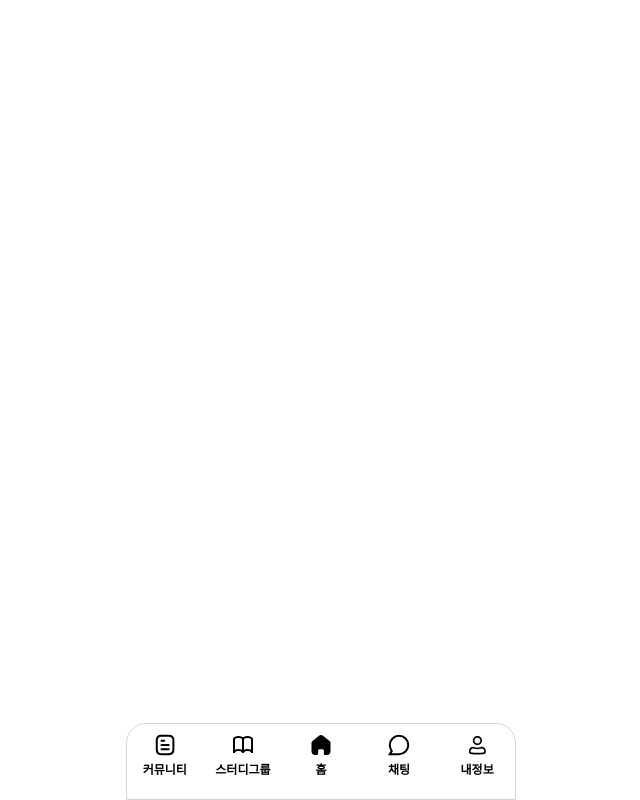
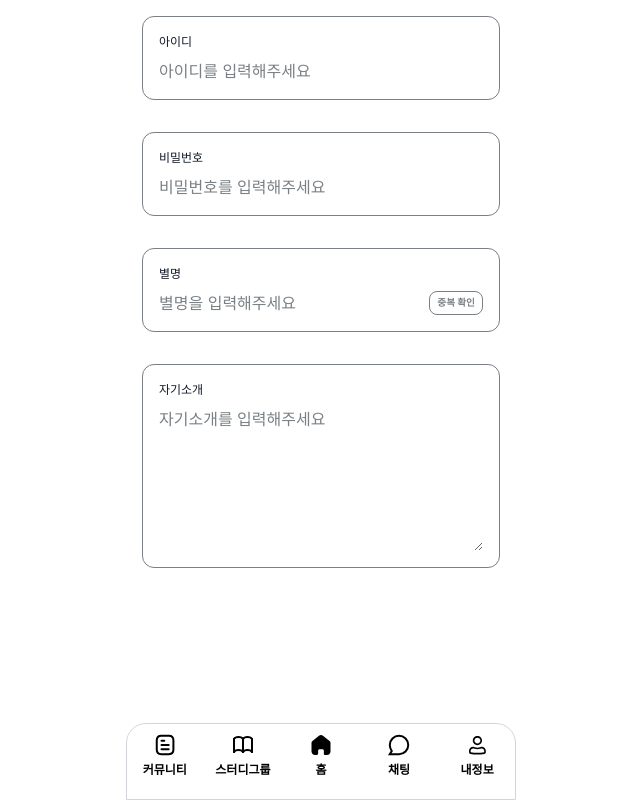
Before and after one commit to St-rdy/Front, a React (Vite) app: page / in a window 1280 px wide. Shown: the whole page, without its empty margins (319-959 px from the left). Built offline with nearby package versions, Linux system fonts and the light colour scheme; a web font is replaced by a local one.

Commit message:
[FRONTEND-19] Input 요소 파라미터 추가 - type, multiline rightAction 등
Signed-off-by: lee0806 <leeseh0806@gmail.com>

```diff
--- a/src/App.tsx
+++ b/src/App.tsx
@@ -1,8 +1,40 @@
-import Footer from './layouts/footer/footer'
+import Footer from './layouts/Footer/Footer'
+import { Input } from './components/Input'
 
 function App() {
   return (
     <>
+      <Input
+        label="아이디"
+        placeholder="아이디를 입력해주세요"
+        type="text"
+        multiline={false}
+      />
+      <Input
+        label="비밀번호"
+        placeholder="비밀번호를 입력해주세요"
+        type="password"
+        multiline={false}
+      />
+      <Input
+        label="별명"
+        placeholder="별명을 입력해주세요"
+        type="text"
+        rightAction={{
+          label: '중복 확인',
+          onClick: () => {
+            alert('중복 확인 버튼 클릭됨')
+          },
+        }}
+        multiline={false}
+      />
+      <Input
+        label="자기소개"
+        placeholder="자기소개를 입력해주세요"
+        type="text"
+        size="lg"
+        multiline={true}
+      />
       <Footer />
     </>
   )
--- a/src/components/Input/Input.css
+++ b/src/components/Input/Input.css
@@ -4,7 +4,10 @@
   display: flex;
   flex-direction: column;
   gap: var(--spacing-8);
-  width: 100%;
+  border: 1px solid var(--color-gray-500);
+  border-radius: var(--spacing-12);
+  padding: var(--spacing-main-padding);
+  margin: var(--spacing-main-padding);
 }
 
 .input-container label {
@@ -14,7 +17,6 @@
 }
 
 .input-wrapper {
-  position: relative; /* 버튼과 글자 위치를 절대 위치로 조정 */
   display: flex;
   align-items: center;
   gap: var(--spacing-8);
@@ -22,19 +24,32 @@
 
 .input {
   width: 100%;
-  padding: var(--spacing-main-padding);
   font-size: var(--font-size-button);
-  color: var(--color-gray-300);
+  color: var(--color-gray-500);
   background-color: var(--color-bg-primary);
-  border: 1px solid var(--color-gray-300);
-  border-radius: var(--spacing-12);
+}
+
+.input-lg {
+  height: 9rem;
+  display: flex;
+  flex-direction: column;
+  vertical-align: top;
+}
+.input-lg::placeholder {
+  vertical-align: top;
 }
 
 .input::placeholder {
-  color: var(--color-gray-300);
+  color: var(--color-gray-500);
 }
 
-.input:focus {
-  border-color: var(--color-primary);
-  box-shadow: 0 0 0 3px rgba(0, 123, 255, 0.1);
+.input-action-button {
+  font-size: 0.6rem;
+  width: 4rem;
+  color: var(--color-gray-500);
+  font-weight: var(--font-weight-bold);
+  cursor: pointer;
+  padding: var(--spacing-4);
+  border: 0.5px solid var(--color-gray-500);
+  border-radius: var(--spacing-8);
 }
--- a/src/components/Input/Input.tsx
+++ b/src/components/Input/Input.tsx
@@ -1,15 +1,20 @@
 // Input.tsx
 
 // forwardRef를 사용하여 부모 컴포넌트에서 자식 컴포넌트의 ref에 접근할 수 있도록 함
-import { forwardRef } from 'react'
+import React, { forwardRef } from 'react'
 import type { InputProps } from './Input.types'
 import './Input.css'
 
-export const Input = forwardRef<HTMLInputElement, InputProps>(
+export const Input = forwardRef<
+  HTMLInputElement | HTMLTextAreaElement,
+  InputProps
+>(
   (
     {
       label, // label로 입력 필드에 대한 설명
       error, // 에러가 발생 했을 때 표시할 메세지
+      type = 'text', // input 타입
+      multiline = false, // 여러 줄 입력 여부
       rightAction, // 오른쪽 중복 확인 버튼
       isInvalid = false, // 입력값이 유효한가
       isRequired = false, // 필수 입력 여부
@@ -36,21 +41,32 @@ export const Input = forwardRef<HTMLInputElement, InputProps>(
         <div className={`input-container ${className}`}>
           {label && <label>{label}</label>}
           <div className="input-wrapper">
+            {multiline ? (
+              <textarea
+                ref={ref as React.Ref<HTMLTextAreaElement>}
+                className={`input input-lg ${inputClassName}`}
+                {...(rest as React.TextareaHTMLAttributes<HTMLTextAreaElement>)}
+              ></textarea>
+            ) : (
               <input
-              ref={ref}
+                ref={ref as React.Ref<HTMLInputElement>}
                 //   상태에 따라 input 클래스의 스타일을 적용
                 className={inputClassName}
                 required={isRequired}
                 aria-invalid={isInvalid}
-              {...rest}
+                type={type}
+                {...(rest as React.InputHTMLAttributes<HTMLInputElement>)}
               />
+            )}
             {rightAction && (
               <button
                 type="button"
                 className="input-action-button"
                 onClick={rightAction.onClick}
                 disabled={rightAction.loading}
-              ></button>
+              >
+                {rightAction.label}
+              </button>
             )}
             {error && <p className="input-error">{error}</p>}
           </div>
```
Also changed, not shown: src/components/Input/Input.types.ts (+14 -5 lines). Lines whose indentation alone changed are shown as unchanged.
